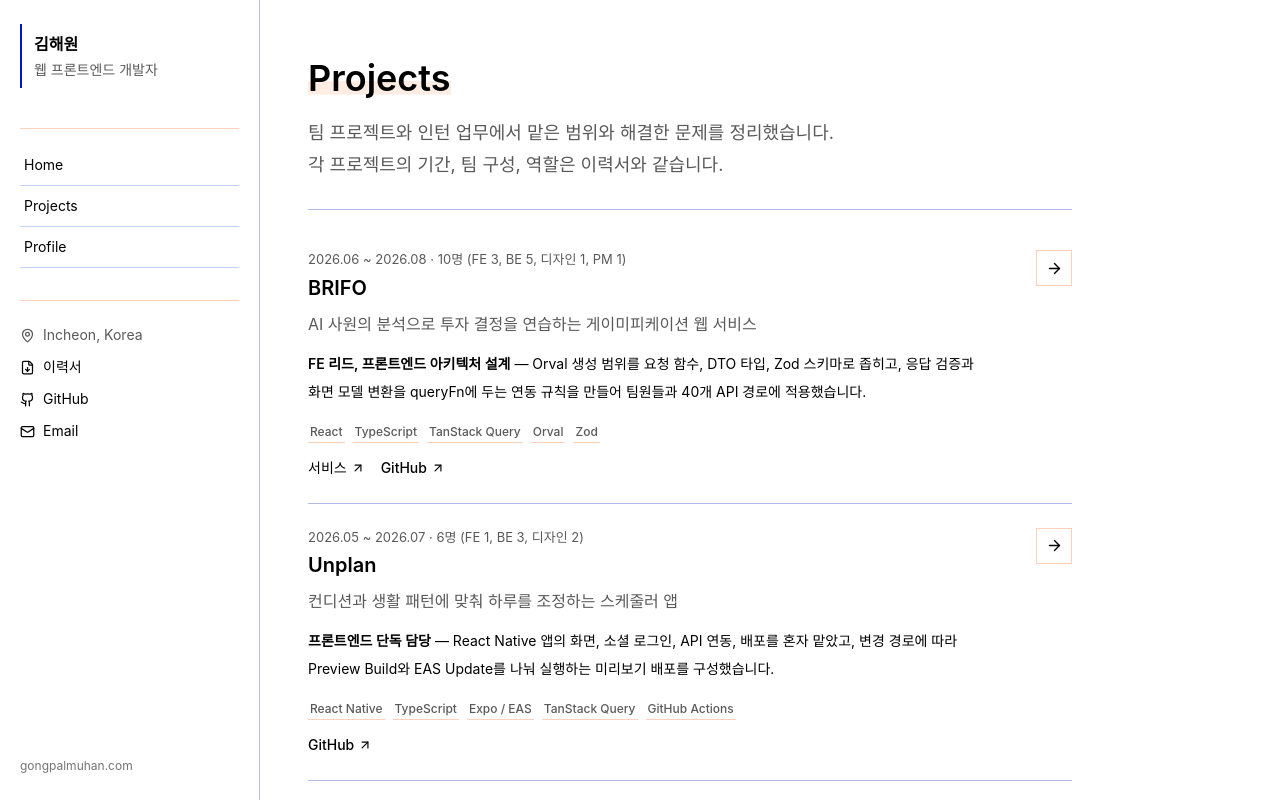
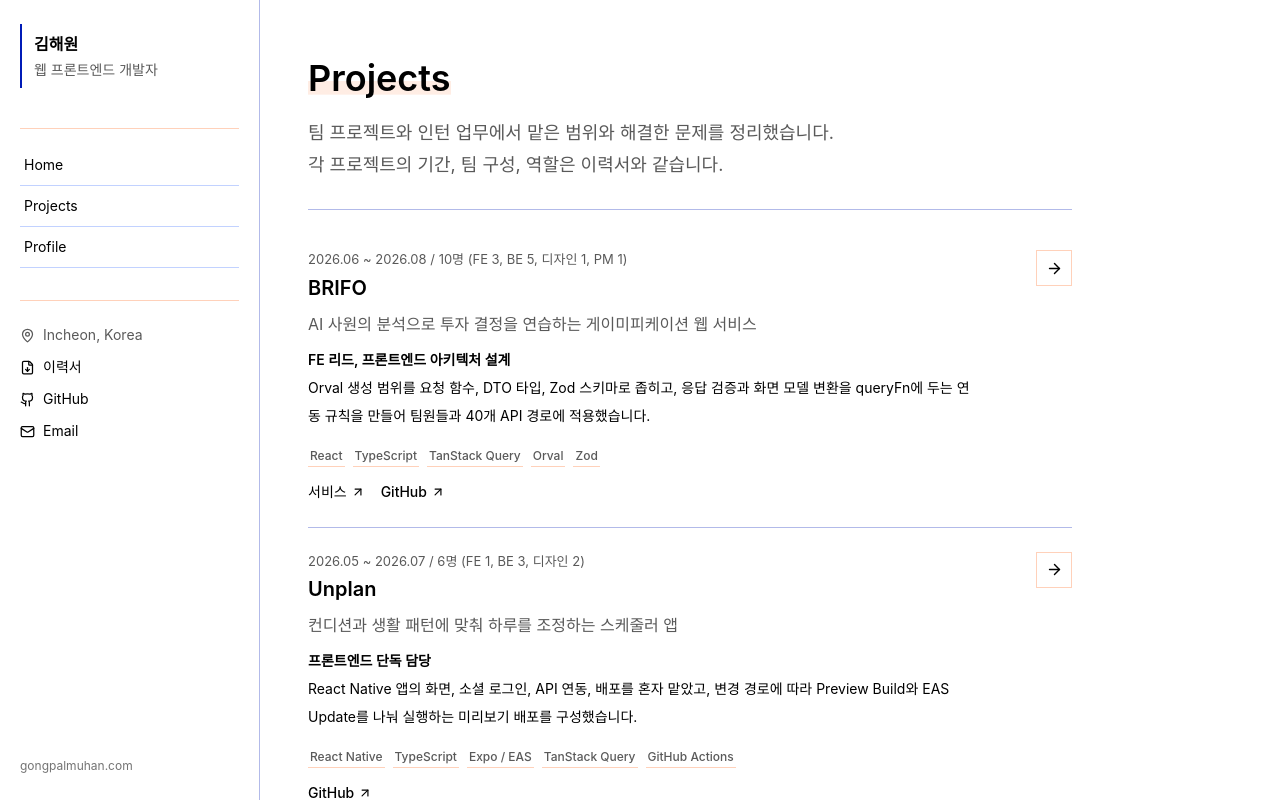
Before and after one commit to haewonwon/gongpalmuhan.com, a Next.js app: page /ko/projects in a window 1280 px wide. Shown: the top 802 px of the page. Built offline with nearby package versions, Linux system fonts and the light colour scheme.

Commit message:
refactor: 프로젝트 카드에서 역할과 기여 요약을 분리 - 역할은 굵은 한 줄, 기여 요약은 그 아래 문단으로 표시 - 기간과 팀 구성 구분자는 슬래시로 표시

```diff
--- a/src/components/project/ProjectCard.tsx
+++ b/src/components/project/ProjectCard.tsx
@@ -32,7 +32,7 @@ export function ProjectCard({
       <div className="grid gap-4 sm:grid-cols-[minmax(0,1fr)_auto] sm:items-start">
         <div className="min-w-0">
           <p className="text-(length:--text-caption) text-(--color-muted-ink)">
-            {project.period} · {project.team}
+            {project.period} / {project.team}
           </p>
           <Heading className="mt-1 text-xl font-semibold tracking-normal text-(--color-ink)">
             <a
@@ -43,9 +43,8 @@ export function ProjectCard({
             </a>
           </Heading>
           <p className="mt-2 max-w-2xl leading-7 text-(--color-muted-ink)">{project.summary}</p>
-          <p className="mt-3 max-w-2xl text-sm leading-7 text-(--color-ink)">
-            <span className="font-semibold">{project.role}</span>
-            <span aria-hidden> — </span>
+          <p className="mt-3 text-sm font-semibold text-(--color-ink)">{project.role}</p>
+          <p className="mt-1 max-w-2xl text-sm leading-7 text-(--color-ink)">
             {project.contribution}
           </p>
         </div>
```
